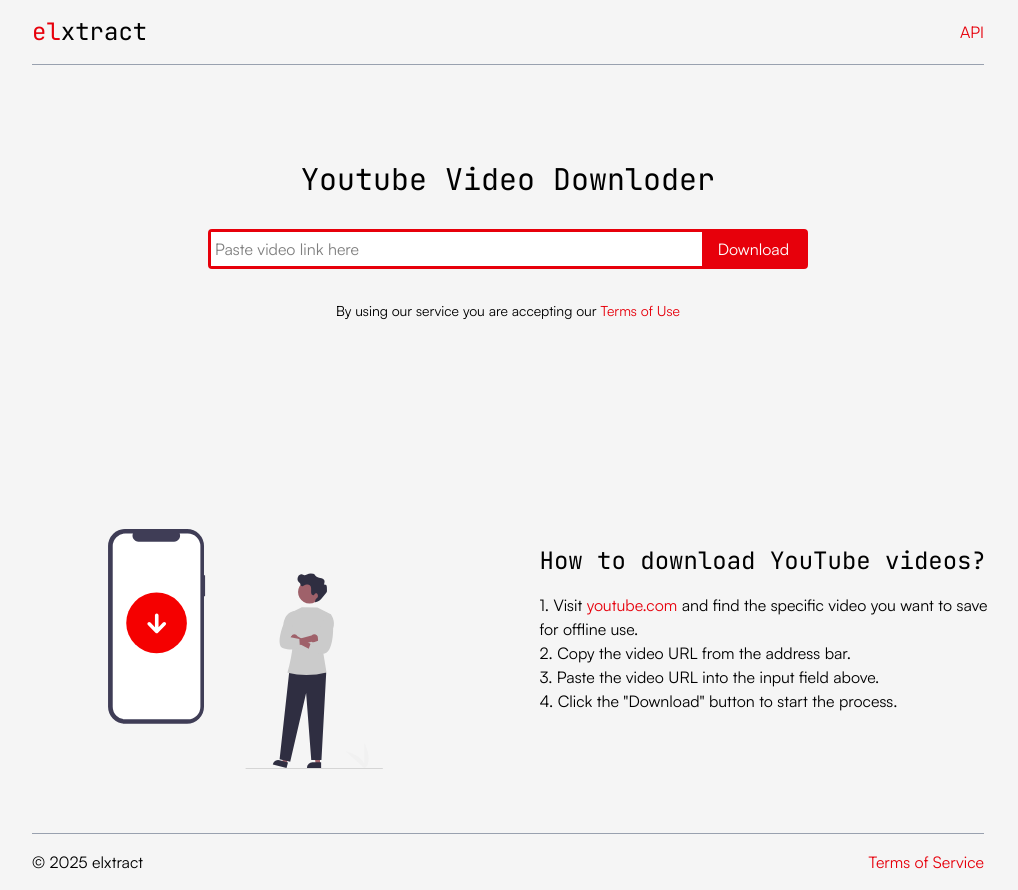
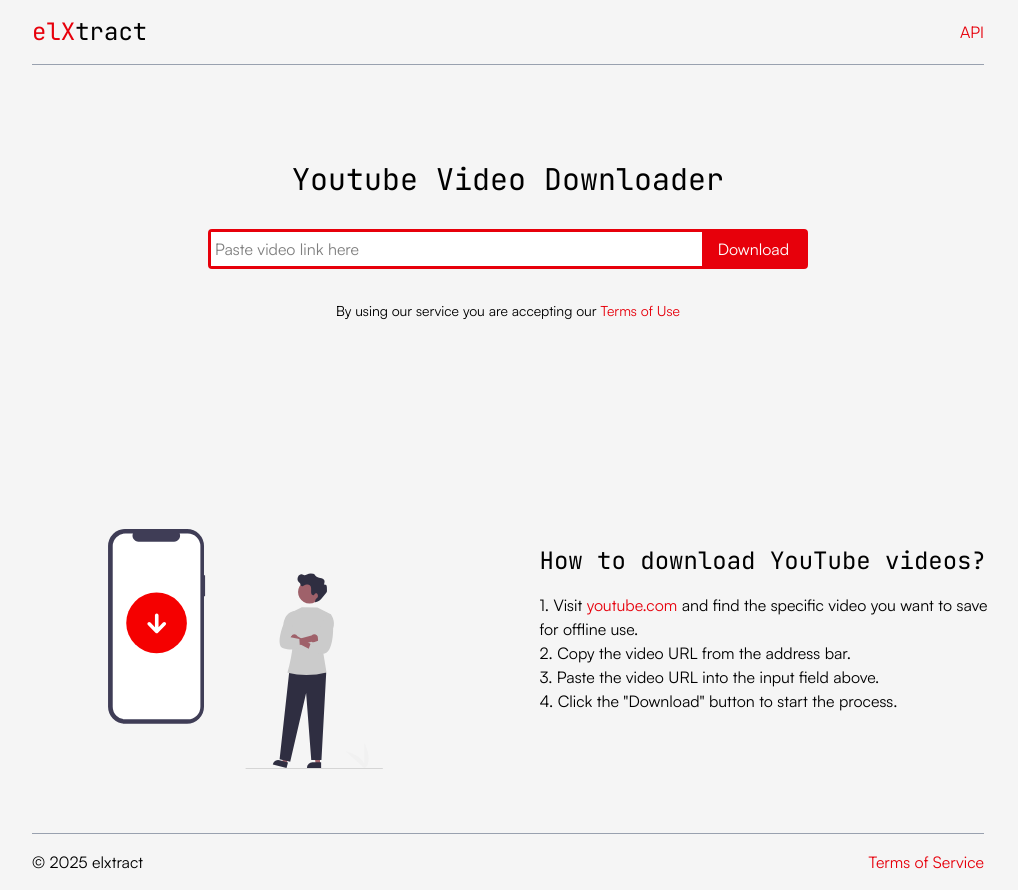
Before and after one commit to elxecutor/elxtract, a React (Vite) app in the folder frontend/: page / in a window 1280 px wide. Shown: the whole page, without its empty margins (132-1150 px from the left). Built offline with nearby package versions, Linux system fonts and the light colour scheme.

Commit message:
minor edits

```diff
--- a/frontend/index.html
+++ b/frontend/index.html
@@ -3,7 +3,7 @@
   <head>
     <meta charset="UTF-8" />
     <meta name="viewport" content="width=device-width, initial-scale=1.0" />
-    <title>elxtract</title>
+    <title>elXtract</title>
   </head>
   <body class="max-w-[1080px] bg-neutral-100 mx-auto">
     <div id="root"></div>
--- a/frontend/src/components/Body.jsx
+++ b/frontend/src/components/Body.jsx
@@ -4,7 +4,7 @@
     return(
         <main>
             <section className="min-h-[50vh] p-8 py-24 flex flex-col gap-8 items-center">
-                <h1 className="text-3xl">Youtube Video Downloder</h1>
+                <h1 className="text-3xl">Youtube Video Downloader</h1>
                 <div className="h-10 w-full max-w-[600px] flex items-center border-3 border-(--accent) rounded">
                     <input type="text" className="w-full bg-white h-full outline-none p-1" placeholder="Paste video link here" value={videoUrl} onChange={(e) => setVideoUrl(e.target.value)} />
                     <button className="bg-(--accent) text-white px-4 h-full cursor-pointer hover:contrast-125">Download</button>
--- a/frontend/src/components/Header.jsx
+++ b/frontend/src/components/Header.jsx
@@ -1,7 +1,7 @@
 export default function Header() {
   return (
     <header className="flex justify-between items-center py-4 mx-8 md:mx-16 border-b-1 border-gray-400">
-      <h1 className="text-2xl"><span className="text-(--accent)">el</span>xtract</h1>
+      <h1 className="text-2xl"><span className="text-(--accent)">elX</span>tract</h1>
       <nav>
         <ul>
           <li><a href="/" className="hover:text-(--accent) transition ease-in duration-300">API</a></li>
```
